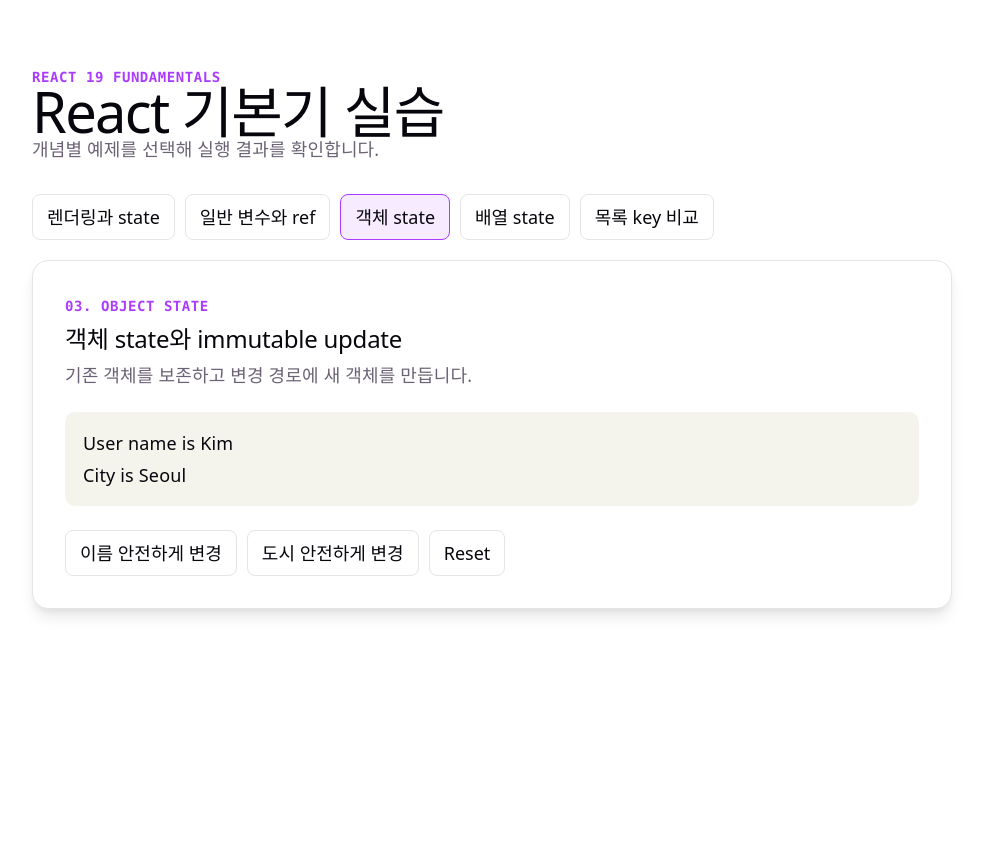
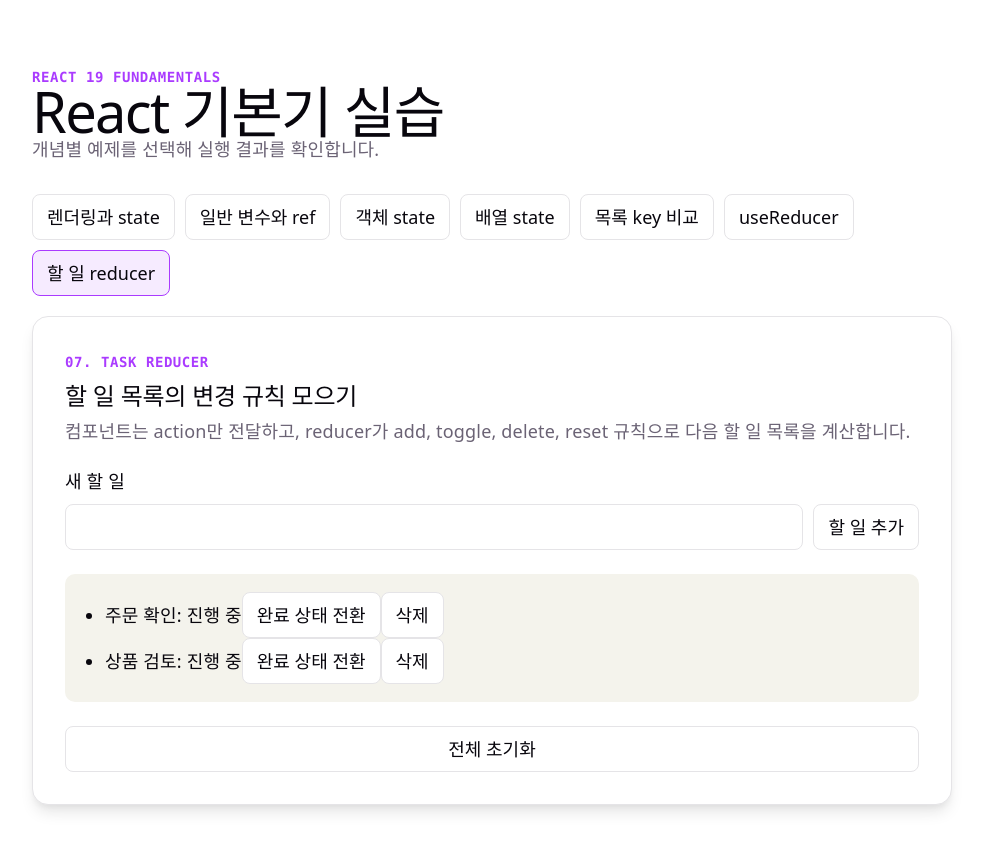
Before and after one commit to shs3832/react-study, a React (Vite) app: page / in a window 1280 px wide. Shown: the top 850 px of the page, without its empty margins (148-1131 px from the left). Before the commit the page ends 800 px from the top, so only its background shows below. Built offline with nearby package versions, Linux system fonts and the light colour scheme.

Commit message:
feat: useReducer 상태 모델링 실습 추가

```diff
--- a/src/App.tsx
+++ b/src/App.tsx
@@ -3,10 +3,19 @@
 import ArrayStateExample from "./examples/ArrayStateExample";
 import KeyIdentityExample from "./examples/KeyIdentityExample";
 import ObjectStateExample from "./examples/ObjectStateExample";
+import ReducerExample from "./examples/ReducerExample";
 import RenderStateExample from "./examples/RenderStateExample";
+import TaskReducerExample from "./examples/TaskReducerExample";
 import VariableStateRefExample from "./examples/VariableStateRefExample";
 
-type ExampleName = "render" | "ref" | "object" | "array" | "key";
+type ExampleName =
+  | "render"
+  | "ref"
+  | "object"
+  | "array"
+  | "key"
+  | "reducer"
+  | "taskReducer";
 
 const examples: Array<{ id: ExampleName; label: string }> = [
   { id: "render", label: "렌더링과 state" },
@@ -14,11 +23,13 @@
   { id: "object", label: "객체 state" },
   { id: "array", label: "배열 state" },
   { id: "key", label: "목록 key 비교" },
+  { id: "reducer", label: "useReducer" },
+  { id: "taskReducer", label: "할 일 reducer" },
 ];
 
 function App() {
   const [selectedExample, setSelectedExample] =
-    useState<ExampleName>("object");
+    useState<ExampleName>("taskReducer");
 
   function renderExample() {
     switch (selectedExample) {
@@ -30,6 +41,10 @@
         return <ArrayStateExample />;
       case "key":
         return <KeyIdentityExample />;
+      case "reducer":
+        return <ReducerExample />;
+      case "taskReducer":
+        return <TaskReducerExample />;
       case "object":
         return <ObjectStateExample />;
     }
--- /dev/null
+++ b/src/examples/ReducerExample.tsx
@@ -0,0 +1,67 @@
+import { useReducer } from "react";
+
+type CounterAction =
+  | { type: "increase" }
+  | { type: "increaseBy"; amount: number }
+  | { type: "decrease" }
+  | { type: "reset" };
+
+function counterReducer(currentCount: number, action: CounterAction) {
+  switch (action.type) {
+    case "increase":
+      return currentCount + 1;
+    case "increaseBy":
+      return currentCount + action.amount;
+    case "decrease":
+      return currentCount - 1;
+    case "reset":
+      return 0;
+    default:
+      return currentCount;
+  }
+}
+
+function ReducerExample() {
+  const [count, dispatch] = useReducer(counterReducer, 0);
+
+  return (
+    <div className="example-content">
+      <div>
+        <p className="eyebrow">06. useReducer</p>
+        <h2>상태 변경 규칙을 한곳에 모으기</h2>
+        <p>
+          버튼은 어떤 사건이 발생했는지 전달하고, reducer가 다음 state를
+          계산합니다.
+        </p>
+      </div>
+
+      <p className="result">현재 count: {count}</p>
+
+      <div className="button-group">
+        <button type="button" onClick={() => dispatch({ type: "increase" })}>
+          dispatch: increase
+        </button>
+        <button
+          type="button"
+          onClick={() => dispatch({ type: "increaseBy", amount: 3 })}
+        >
+          dispatch: increase by 3
+        </button>
+        <button type="button" onClick={() => dispatch({ type: "decrease" })}>
+          dispatch: decrease
+        </button>
+        <button type="button" onClick={() => dispatch({ type: "reset" })}>
+          dispatch: reset
+        </button>
+      </div>
+
+      <ol className="result-list">
+        <li>버튼을 누르면 dispatch가 action을 전달합니다.</li>
+        <li>counterReducer가 현재 count와 action을 받습니다.</li>
+        <li>counterReducer가 반환한 값이 다음 count가 됩니다.</li>
+      </ol>
+    </div>
+  );
+}
+
+export default ReducerExample;
--- /dev/null
+++ b/src/examples/TaskReducerExample.tsx
@@ -0,0 +1,117 @@
+import { useReducer, useRef, useState } from "react";
+
+type Task = {
+  id: number;
+  title: string;
+  completed: boolean;
+};
+
+type TaskAction =
+  | { type: "add"; task: Task }
+  | { type: "toggle"; id: number }
+  | { type: "delete"; id: number }
+  | { type: "reset" };
+
+const initialTasks: Task[] = [
+  { id: 1, title: "주문 확인", completed: false },
+  { id: 2, title: "상품 검토", completed: false },
+];
+
+function taskReducer(tasks: Task[], action: TaskAction) {
+  switch (action.type) {
+    case "add":
+      return [...tasks, action.task];
+    case "toggle":
+      return tasks.map((task) => {
+        if (task.id === action.id) {
+          return {
+            ...task,
+            completed: !task.completed,
+          };
+        }
+
+        return task;
+      });
+    case "delete":
+      return tasks.filter((task) => {
+        return task.id !== action.id;
+      });
+    case "reset":
+      return initialTasks;
+    default:
+      return tasks;
+  }
+}
+
+function TaskReducerExample() {
+  const nextTaskIdRef = useRef(3);
+  const [draftTitle, setDraftTitle] = useState("");
+  const [tasks, dispatch] = useReducer(taskReducer, initialTasks);
+
+  const handleAddTask = () => {
+    const title = draftTitle.trim();
+    if (!title) return;
+    dispatch({
+      type: "add",
+      task: {
+        id: nextTaskIdRef.current,
+        title,
+        completed: false,
+      },
+    });
+
+    nextTaskIdRef.current += 1;
+    setDraftTitle("");
+  };
+
+  return (
+    <div className="example-content">
+      <div>
+        <p className="eyebrow">07. Task reducer</p>
+        <h2>할 일 목록의 변경 규칙 모으기</h2>
+        <p>
+          컴포넌트는 action만 전달하고, reducer가 add, toggle, delete,
+          reset 규칙으로 다음 할 일 목록을 계산합니다.
+        </p>
+      </div>
+
+      <div className="focus-example">
+        <label htmlFor="task-title">새 할 일</label>
+        <input
+          id="task-title"
+          value={draftTitle}
+          onChange={(event) => setDraftTitle(event.target.value)}
+        />
+        <button type="button" onClick={handleAddTask}>
+          할 일 추가
+        </button>
+      </div>
+
+      <ul className="task-list">
+        {tasks.map((task) => (
+          <li key={task.id}>
+            <strong>{task.title}</strong>: {task.completed ? "완료" : "진행 중"}
+            <button
+              type="button"
+              onClick={() => dispatch({ type: "toggle", id: task.id })}
+            >
+              완료 상태 전환
+            </button>
+            <button
+              type="button"
+              onClick={() => dispatch({ type: "delete", id: task.id })}
+            >
+              삭제
+            </button>
+          </li>
+        ))}
+      </ul>
+
+      <button type="button" onClick={() => dispatch({ type: "reset" })}>
+        전체 초기화
+      </button>
+    </div>
+  );
+}
+
+export default TaskReducerExample;
```
